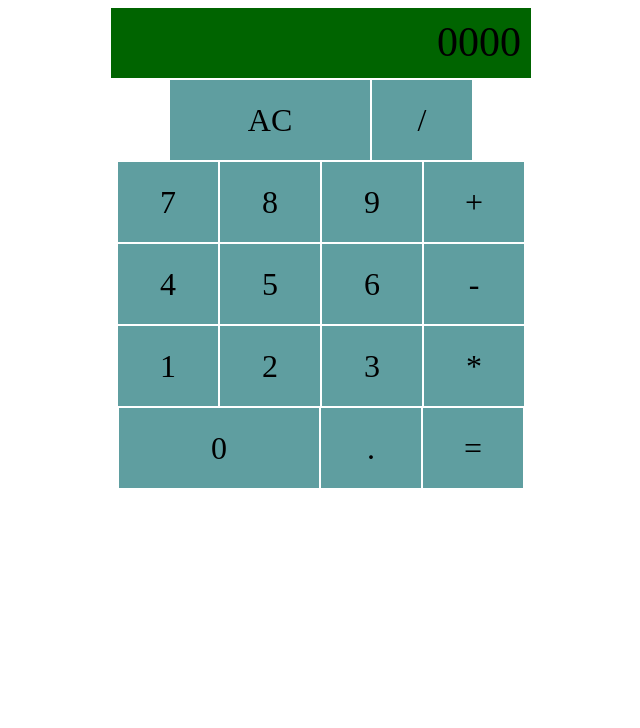
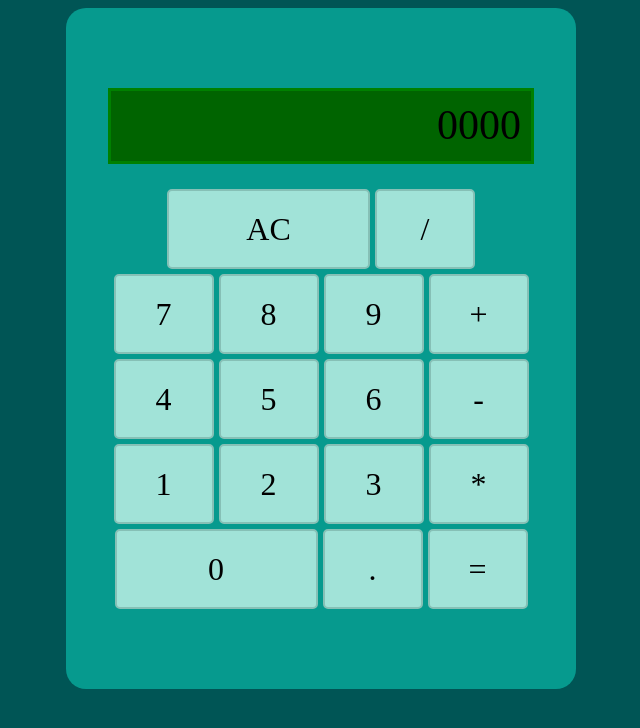
Before and after one commit to MikkoK189/calculator, a plain HTML site: page index.html in a window 1280 px wide. Shown: the whole page, without its empty margins (319-959 px from the left). Drawn offline with Linux system fonts and the light colour scheme.

Commit message:
Added some styling, made it look nicer.

```diff
--- a/script.js
+++ b/script.js
@@ -37,6 +37,8 @@ function operate(operator, num1, num2) {
 }
 
 function populateDisplay(num) {
+  num.target.classList.add("pressed");
+  num.target.addEventListener("transitionend", removeTransition);
   if (!Number.isInteger(Number(displayText))) {
     return;
   }
@@ -85,9 +87,14 @@ function addNumberToArray(operator) {
     case "decimal":
       const textArr = [...displayText];
       if (!textArr.includes(".")) {
+        if (textArr.length === 0) {
+          displayText += "0";
+        }
         displayText += ".";
         display.textContent = displayText;
       }
+      operator.target.classList.add("pressed");
+      operator.target.addEventListener("transitionend", removeTransition);
       return;
       break;
     case "multiply":
@@ -97,6 +104,8 @@ function addNumberToArray(operator) {
     default:
       break;
   }
+  operator.target.classList.add("pressed");
+  operator.target.addEventListener("transitionend", removeTransition);
   if ((numToCalc[0] && numToCalc[1] === 0) || (numToCalc[0] && numToCalc[1])) {
     calculateResult();
   }
@@ -118,3 +127,7 @@ function calculateResult() {
   display.textContent = result;
   displayText = String(result);
 }
+
+function removeTransition(e) {
+  e.target.classList.remove("pressed");
+}
--- a/style.css
+++ b/style.css
@@ -1,9 +1,18 @@
+body {
+  background-color: #005555;
+}
+
 .container {
+  background-color: #069a8e;
+  padding: 5rem;
+  margin: auto;
   display: flex;
   justify-content: center;
   align-items: center;
   flex-direction: column;
-  gap: 2px;
+  gap: 5px;
+  border-radius: 20px;
+  width: 350px;
 }
 
 .screen {
@@ -13,10 +22,12 @@
   width: 400px;
   text-align: end;
   height: 50px;
+  margin-bottom: 20px;
+  border: 3px solid green;
 }
 
 .button {
-  background-color: cadetblue;
+  background-color: #a1e3d8;
   width: 100px;
   height: 80px;
   box-sizing: border-box;
@@ -25,14 +36,23 @@
   text-align: center;
   align-content: center;
   padding: 10px;
+  border: 2px solid #86c0b6;
+  border-radius: 5px;
+  transform: scale(1);
+  transition: all 0.07s ease;
 }
 
 .button.wide {
-  width: 200px;
+  width: 203px;
 }
 
 .button-row {
   display: flex;
   flex-direction: row;
-  gap: 2px;
+  gap: 5px;
 }
+
+.pressed {
+  background-color: #f7ff93;
+  transform: scale(0.98);
+}
```
